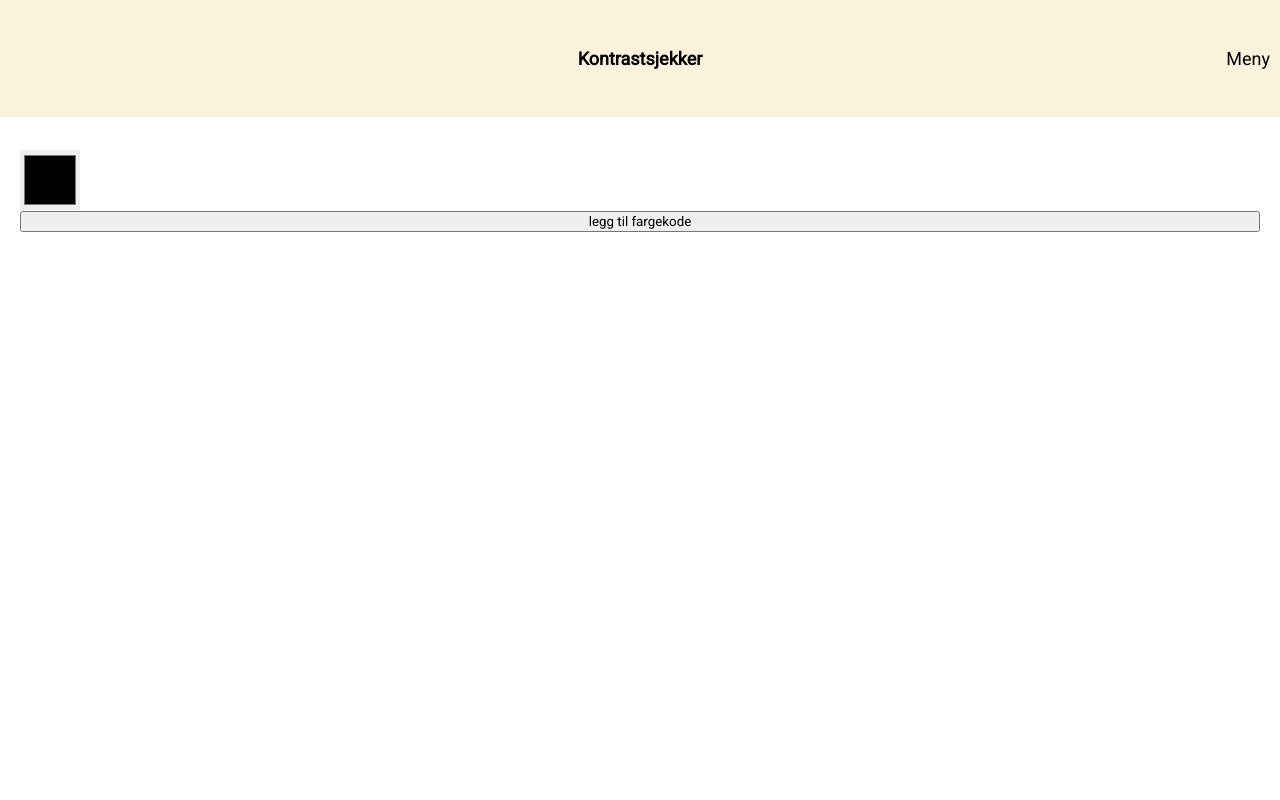
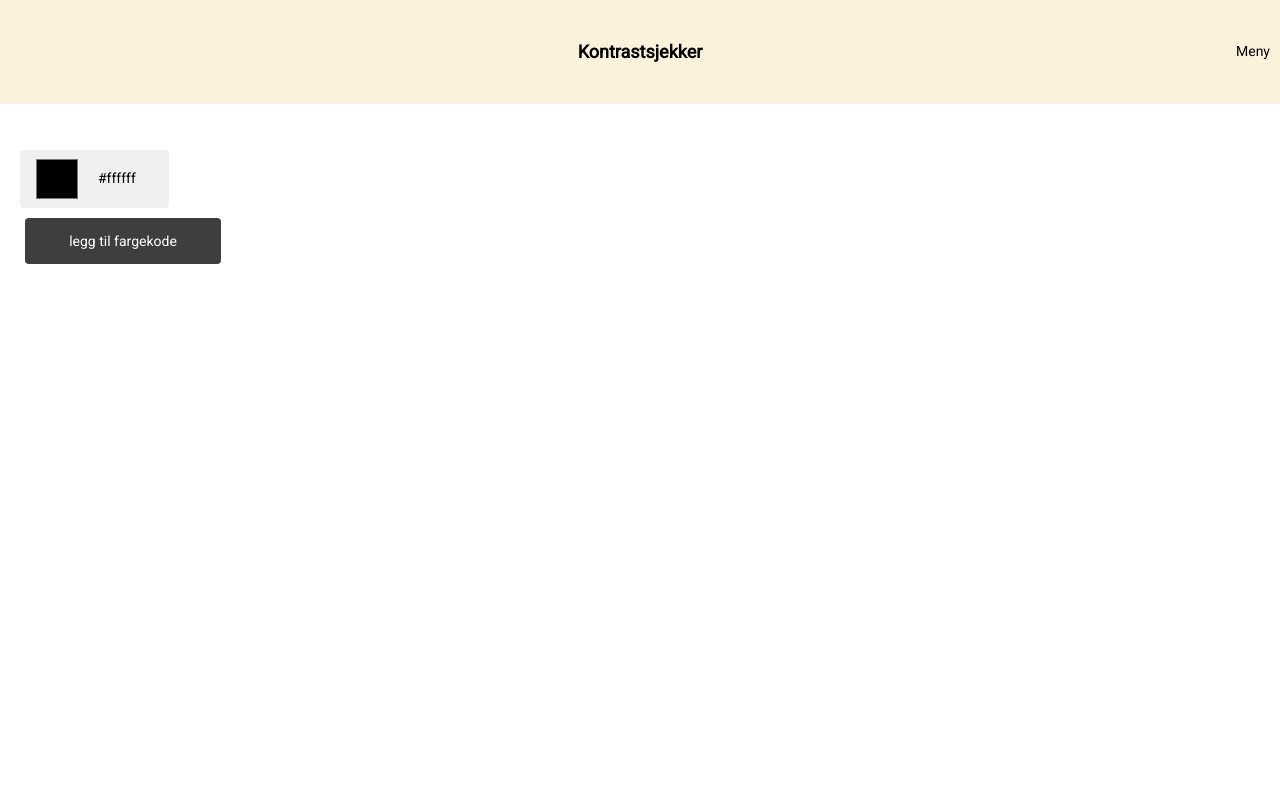
Before and after one commit to NorskRegnesentral/ccc21, a React (Create React App) app: page / in a window 1280 px wide. Shown: the top 800 px of the page. Built offline with nearby package versions, Linux system fonts and the light colour scheme.

Commit message:
styling on input and button

```diff
--- a/src/components/colorInput/colorInput.css
+++ b/src/components/colorInput/colorInput.css
@@ -1,11 +1,25 @@
 .colorInput {
   padding: 1fr;
+  display: flex;
+  flex-direction: row;
+  gap: 1rem;
+  padding: 4px 12px 4px 12px;
+  margin-bottom: 5px;
+ align-items: center;
+ background-color: #f0f0f0;
+ border-radius: 4px;
+ min-width: 125px;
+
 }
 
 input{
-  height: 60px;
-  width: 60px;
+  height: 50px;
+  width: 50px;
   border: none;
   outline: none;
   -webkit-appearance: none;
 }
+
+p{
+  font-size: 14px;
+}
--- a/src/components/colorInput/colorInput.jsx
+++ b/src/components/colorInput/colorInput.jsx
@@ -10,12 +10,12 @@ const ColorInput = ({colorValue, index, updateColorValue}) => {
   return (
     <div className="colorInput">
       <input type="color" value={colorValue.colorValue}
-
       onInput={e => {
         console.log("new color?", e.target.value);
         {updateColorValue(index, e.target.value)}
     }}
       ></input>
+      <p>{colorValue}</p>
     </div>
   );
 };
--- a/src/pages/home/home.css
+++ b/src/pages/home/home.css
@@ -31,4 +31,21 @@ code {
 .inputFields {
   display: flex;
   flex-direction: row;
+  gap: 1rem;
+  flex-wrap: wrap;
 }
+
+button {
+  background-color: #3E3E3E; /* Fargeøsnke? */
+  border: none;
+  border-radius: 4px;
+  color: #fff;
+  padding: 15px 32px;
+  text-align: center;
+  text-decoration: none;
+  display: inline-block;
+  font-size: 14px;
+  max-width: 14em;
+  cursor: pointer;
+  margin: 5px;
+}
```
